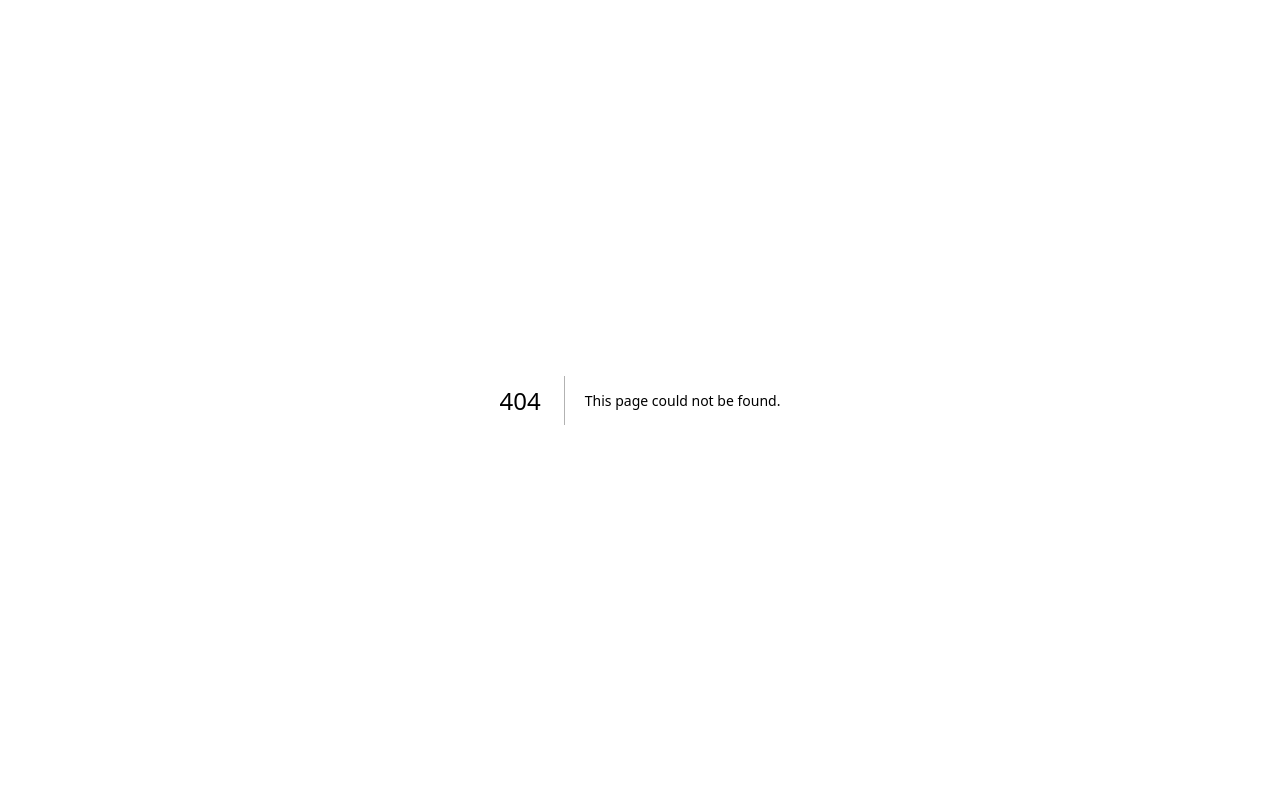
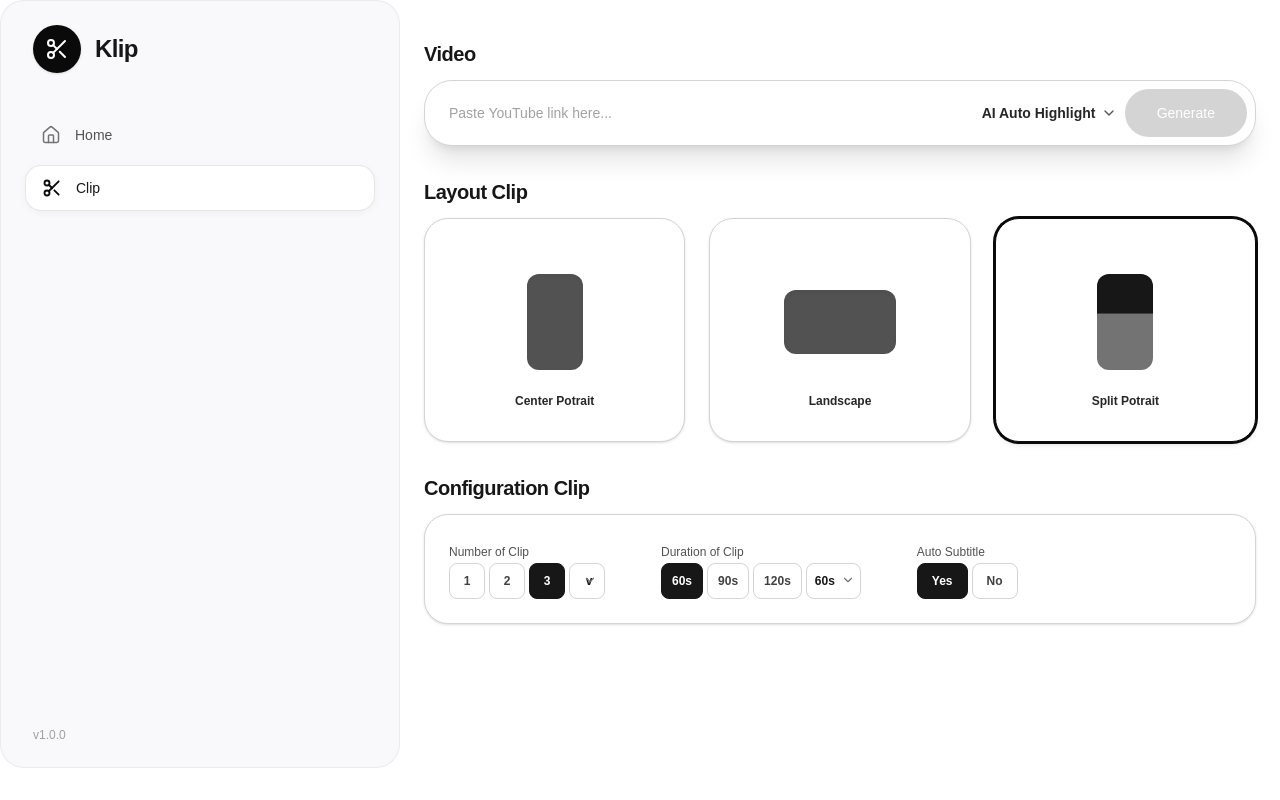
Before and after one commit to ResyinRVH/auto-clip, a Next.js app in the folder web/: page /clip in a window 1280 px wide. Before the commit this address had no page. Built offline with nearby package versions, Linux system fonts and the light colour scheme.

Commit message:
feat(clip): implement new light themed layout and align sidebar to edge (#1)

```diff
--- /dev/null
+++ b/web/app/clip/page.tsx
@@ -0,0 +1,95 @@
+"use client";
+
+import { useState } from "react";
+import { VideoInputBar } from "@/components/clip/VideoInputBar";
+import { LayoutClipSelector } from "@/components/clip/LayoutClipSelector";
+import { ConfigurationClip } from "@/components/clip/ConfigurationClip";
+import { ResultGallery } from "@/components/clip/ResultGallery";
+import { LayoutOption, ClipMode, ClipResult } from "@/types/clip";
+
+export default function ClipPage() {
+  const [url, setUrl] = useState("");
+  const [mode, setMode] = useState<ClipMode>("ai");
+  const [layout, setLayout] = useState<LayoutOption>("splitPotrait");
+  const [maxClips, setMaxClips] = useState(3);
+  const [durationSec, setDurationSec] = useState(60);
+  const [intervalMinutes, setIntervalMinutes] = useState(2);
+  const [autoSubtitle, setAutoSubtitle] = useState(true);
+
+  const [isLoading, setIsLoading] = useState(false);
+  const [errorMsg, setErrorMsg] = useState("");
+  const [results, setResults] = useState<ClipResult[]>([]);
+
+  const handleGenerate = async () => {
+    if (!url) return;
+
+    setIsLoading(true);
+    setErrorMsg("");
+    setResults([]);
+
+    try {
+      const res = await fetch("/api/process", {
+        method: "POST",
+        headers: { "Content-Type": "application/json" },
+        body: JSON.stringify({
+          url,
+          layout,
+          mode,
+          intervalMinutes: mode === "interval" ? intervalMinutes : undefined,
+          maxClips: mode === "ai" ? maxClips : maxClips || 0,
+          maxDuration: durationSec,
+          minDuration: Math.max(15, durationSec - 30),
+          autoSubtitle,
+        }),
+      });
+
+      const data = await res.json();
+      if (!res.ok || data.success === false) {
+        throw new Error(data.details || data.error || "Gagal memproses video");
+      }
+
+      if (Array.isArray(data.clips)) {
+        setResults(data.clips);
+      }
+    } catch (err: unknown) {
+      setErrorMsg(
+        err instanceof Error ? err.message : "Terjadi kesalahan tidak terduga"
+      );
+    } finally {
+      setIsLoading(false);
+    }
+  };
+
+  return (
+    <div className="max-w-4xl mx-auto py-4 space-y-8">
+      <VideoInputBar
+        url={url}
+        setUrl={setUrl}
+        mode={mode}
+        setMode={setMode}
+        isLoading={isLoading}
+        onGenerate={handleGenerate}
+      />
+      <LayoutClipSelector layout={layout} setLayout={setLayout} />
+      <ConfigurationClip
+        mode={mode}
+        maxClips={maxClips}
+        setMaxClips={setMaxClips}
+        durationSec={durationSec}
+        setDurationSec={setDurationSec}
+        intervalMinutes={intervalMinutes}
+        setIntervalMinutes={setIntervalMinutes}
+        autoSubtitle={autoSubtitle}
+        setAutoSubtitle={setAutoSubtitle}
+      />
+
+      {errorMsg && (
+        <div className="p-4 rounded-2xl bg-red-50 border border-red-200 text-red-600 text-sm">
+          ❌ {errorMsg}
+        </div>
+      )}
+
+      <ResultGallery results={results} />
+    </div>
+  );
+}
--- a/web/app/layout.tsx
+++ b/web/app/layout.tsx
@@ -1,6 +1,7 @@
 import type { Metadata } from "next";
 import { Geist, Geist_Mono } from "next/font/google";
 import "./globals.css";
+import { Sidebar } from "@/components/layout/Sidebar";
 
 const geistSans = Geist({
   variable: "--font-geist-sans",
@@ -23,7 +24,12 @@ export default function RootLayout({ children }: LayoutProps<"/">) {
       lang="en"
       className={`${geistSans.variable} ${geistMono.variable} h-full antialiased`}
     >
-      <body className="min-h-full flex flex-col">{children}</body>
+      <body className="min-h-full flex">
+        <Sidebar />
+        <main className="flex-1 min-w-0 overflow-y-auto p-4 md:p-6">
+          {children}
+        </main>
+      </body>
     </html>
   );
 }
--- /dev/null
+++ b/web/components/layout/Sidebar.tsx
@@ -0,0 +1,73 @@
+"use client";
+
+import Link from "next/link";
+import { usePathname } from "next/navigation";
+import { Home, Scissors } from "lucide-react";
+
+interface NavItem {
+  label: string;
+  href: string;
+  icon: React.ElementType;
+}
+
+const navItems: NavItem[] = [
+  {
+    label: "Home",
+    href: "/",
+    icon: Home,
+  },
+  {
+    label: "Clip",
+    href: "/clip",
+    icon: Scissors,
+  },
+];
+
+export function Sidebar() {
+  const pathname = usePathname();
+
+  return (
+    <aside className="w-100 h-[calc(100vh-2rem)] bg-[#F9F9FB] border border-neutral-200/70 rounded-3xl p-6 flex flex-col justify-between select-none">
+      <div className="space-y-10">
+        <div className="flex items-center gap-3.5 px-2">
+          <div className="w-12 h-12 rounded-full bg-neutral-950 flex items-center justify-center text-white text-[11px] font-semibold tracking-wider shadow-sm">
+            <Scissors/>
+          </div>
+          <span className="text-2xl font-bold tracking-tight text-neutral-900">
+            Klip
+          </span>
+        </div>
+
+        <nav className="space-y-2">
+          {navItems.map((item) => {
+            const Icon = item.icon;
+            const isActive = pathname === item.href;
+
+            return (
+              <Link
+                key={item.href}
+                href={item.href}
+                className={`flex items-center gap-3.5 px-4 py-3 rounded-2xl text-sm font-medium ${
+                  isActive
+                    ? "bg-white text-neutral-900 border border-neutral-200/90 shadow-[0_2px_8px_rgba(0,0,0,0.04)]"
+                    : "text-neutral-600 hover:text-neutral-900 hover:bg-neutral-200/40"
+                }`}
+              >
+                <Icon
+                  className={`w-5 h-5 transition-colors ${
+                    isActive ? "text-neutral-950 stroke-[2.2]" : "text-neutral-500 stroke-[1.8]"
+                  }`}
+                />
+                <span>{item.label}</span>
+              </Link>
+            );
+          })}
+        </nav>
+      </div>
+
+      <div className="px-2 text-xs text-neutral-400 font-medium">
+        v1.0.0
+      </div>
+    </aside>
+  );
+}
```
